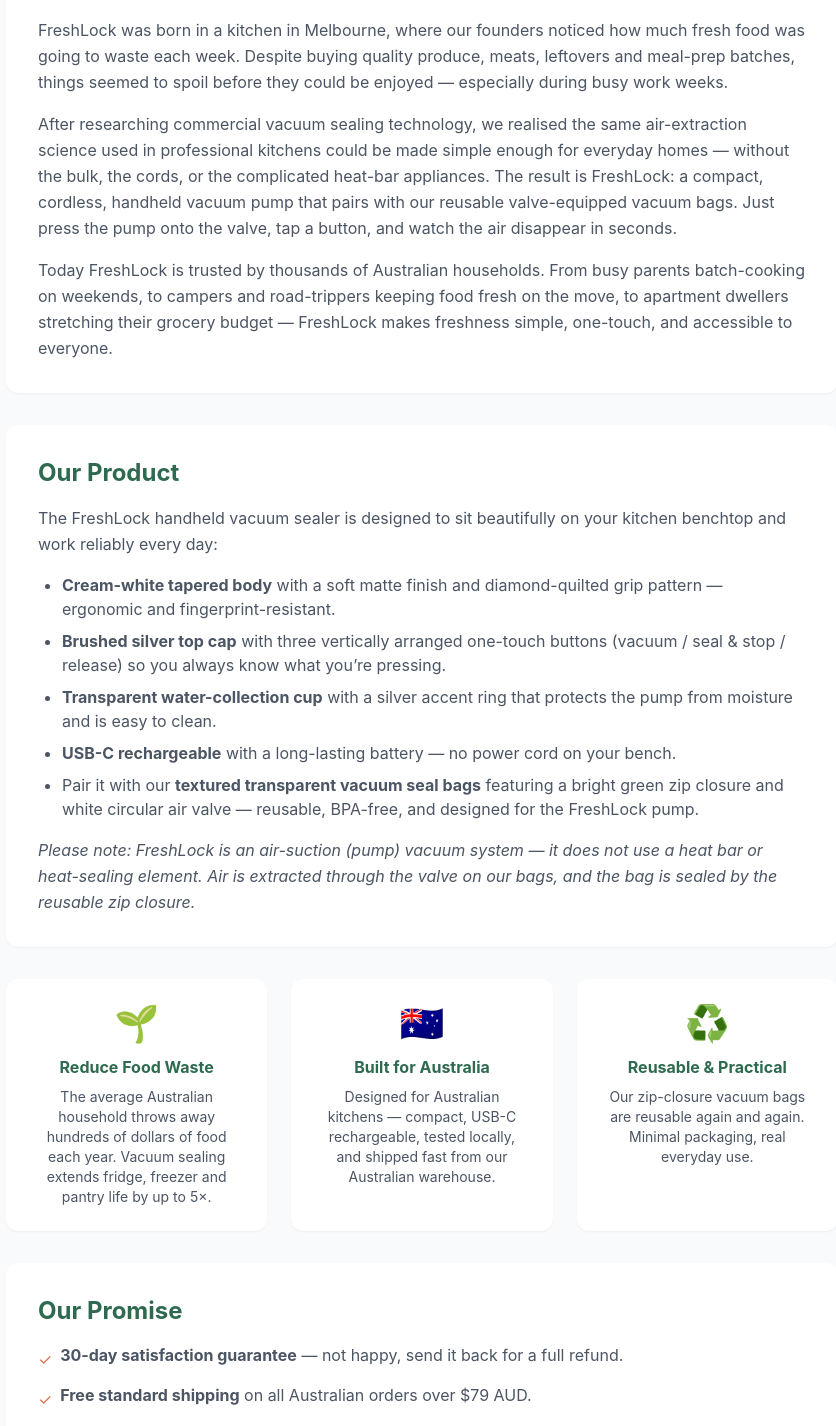
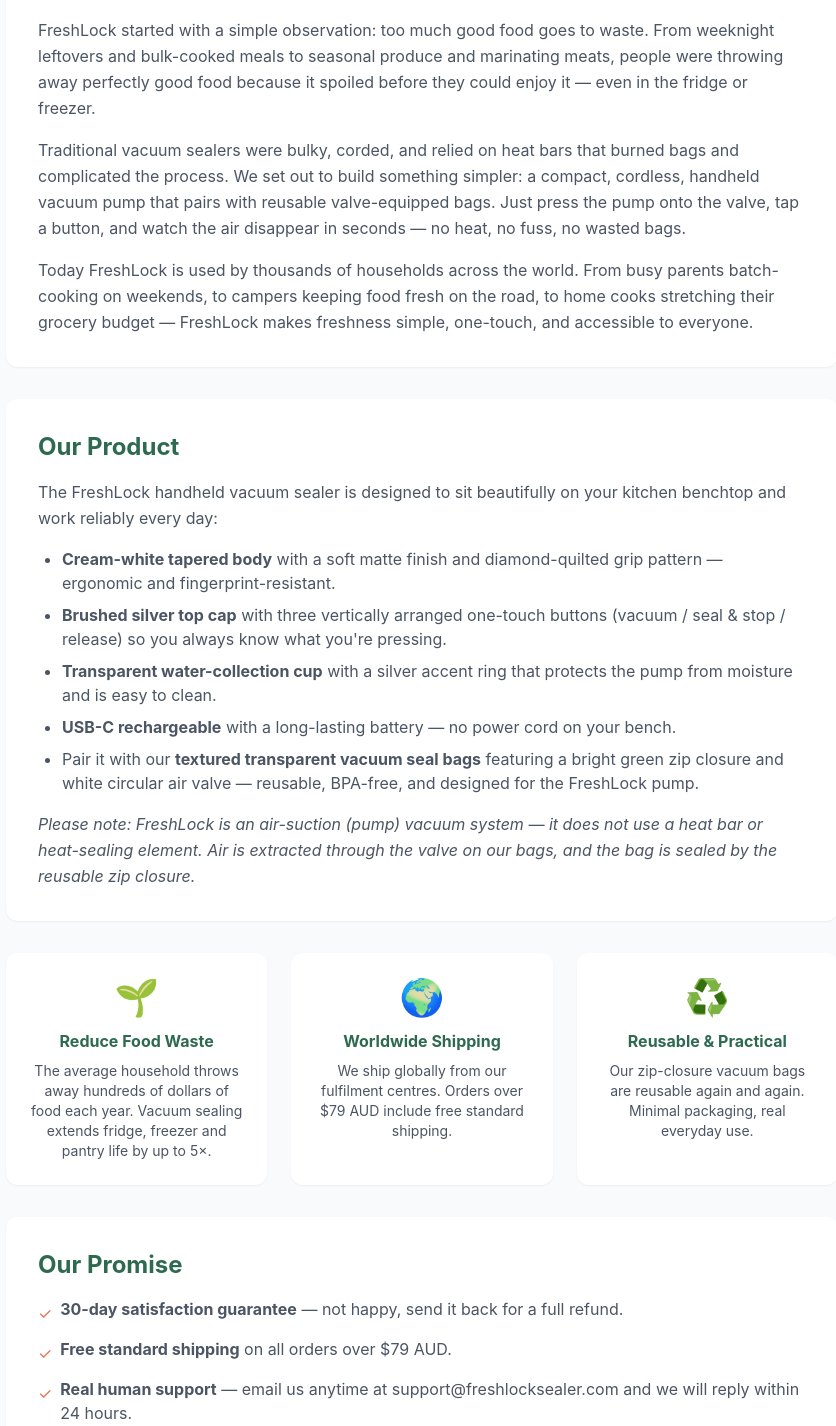
Before and after one commit to jasonyuan886/freshlock-store, a Next.js app: page /about in a window 1280 px wide. Shown: the part 351-1777 px from the top of the page, without its empty margins (218-1054 px from the left). Built offline with nearby package versions, Linux system fonts and the light colour scheme.

Commit message:
Rewrite About page: remove fake Melbourne/AU local brand story

```diff
--- a/app/about/page.tsx
+++ b/app/about/page.tsx
@@ -4,7 +4,7 @@ export default function AboutPage() {
       <div className="text-center mb-12">
         <h1 className="section-title">About FreshLock</h1>
         <p className="section-subtitle">
-          Helping Australian households waste less food, save money, and eat fresher — one vacuum-sealed bag at a time.
+          Helping households worldwide waste less food, save money, and eat fresher — one vacuum-sealed bag at a time.
         </p>
       </div>
 
@@ -12,13 +12,13 @@ export default function AboutPage() {
         <div className="bg-white rounded-xl p-8 shadow-sm mb-8">
           <h2 className="text-2xl font-bold text-primary mb-4">Our Story</h2>
           <p className="text-gray-600 leading-relaxed mb-4">
-            FreshLock was born in a kitchen in Melbourne, where our founders noticed how much fresh food was going to waste each week. Despite buying quality produce, meats, leftovers and meal-prep batches, things seemed to spoil before they could be enjoyed — especially during busy work weeks.
+            FreshLock started with a simple observation: too much good food goes to waste. From weeknight leftovers and bulk-cooked meals to seasonal produce and marinating meats, people were throwing away perfectly good food because it spoiled before they could enjoy it — even in the fridge or freezer.
           </p>
           <p className="text-gray-600 leading-relaxed mb-4">
-            After researching commercial vacuum sealing technology, we realised the same air-extraction science used in professional kitchens could be made simple enough for everyday homes — without the bulk, the cords, or the complicated heat-bar appliances. The result is FreshLock: a compact, cordless, handheld vacuum pump that pairs with our reusable valve-equipped vacuum bags. Just press the pump onto the valve, tap a button, and watch the air disappear in seconds.
+            Traditional vacuum sealers were bulky, corded, and relied on heat bars that burned bags and complicated the process. We set out to build something simpler: a compact, cordless, handheld vacuum pump that pairs with reusable valve-equipped bags. Just press the pump onto the valve, tap a button, and watch the air disappear in seconds — no heat, no fuss, no wasted bags.
           </p>
           <p className="text-gray-600 leading-relaxed">
-            Today FreshLock is trusted by thousands of Australian households. From busy parents batch-cooking on weekends, to campers and road-trippers keeping food fresh on the move, to apartment dwellers stretching their grocery budget — FreshLock makes freshness simple, one-touch, and accessible to everyone.
+            Today FreshLock is used by thousands of households across the world. From busy parents batch-cooking on weekends, to campers keeping food fresh on the road, to home cooks stretching their grocery budget — FreshLock makes freshness simple, one-touch, and accessible to everyone.
           </p>
         </div>
 
@@ -29,7 +29,7 @@ export default function AboutPage() {
           </p>
           <ul className="space-y-2 text-gray-600 list-disc pl-6">
             <li><strong>Cream-white tapered body</strong> with a soft matte finish and diamond-quilted grip pattern — ergonomic and fingerprint-resistant.</li>
-            <li><strong>Brushed silver top cap</strong> with three vertically arranged one-touch buttons (vacuum / seal &amp; stop / release) so you always know what you&rsquo;re pressing.</li>
+            <li><strong>Brushed silver top cap</strong> with three vertically arranged one-touch buttons (vacuum / seal & stop / release) so you always know what you're pressing.</li>
             <li><strong>Transparent water-collection cup</strong> with a silver accent ring that protects the pump from moisture and is easy to clean.</li>
             <li><strong>USB-C rechargeable</strong> with a long-lasting battery — no power cord on your bench.</li>
             <li>Pair it with our <strong>textured transparent vacuum seal bags</strong> featuring a bright green zip closure and white circular air valve — reusable, BPA-free, and designed for the FreshLock pump.</li>
@@ -41,8 +41,8 @@ export default function AboutPage() {
 
         <div className="grid md:grid-cols-3 gap-6 mb-8">
           {[
-            { icon: '🌱', title: 'Reduce Food Waste', text: 'The average Australian household throws away hundreds of dollars of food each year. Vacuum sealing extends fridge, freezer and pantry life by up to 5×.' },
-            { icon: '🇦🇺', title: 'Built for Australia', text: 'Designed for Australian kitchens — compact, USB-C rechargeable, tested locally, and shipped fast from our Australian warehouse.' },
+            { icon: '🌱', title: 'Reduce Food Waste', text: 'The average household throws away hundreds of dollars of food each year. Vacuum sealing extends fridge, freezer and pantry life by up to 5×.' },
+            { icon: '🌍', title: 'Worldwide Shipping', text: 'We ship globally from our fulfilment centres. Orders over $79 AUD include free standard shipping.' },
             { icon: '♻️', title: 'Reusable & Practical', text: 'Our zip-closure vacuum bags are reusable again and again. Minimal packaging, real everyday use.' },
           ].map((v) => (
             <div key={v.title} className="bg-white rounded-xl p-6 shadow-sm text-center">
@@ -62,7 +62,7 @@ export default function AboutPage() {
             </li>
             <li className="flex items-start gap-2">
               <span className="text-accent mt-1">✓</span>
-              <span><strong>Free standard shipping</strong> on all Australian orders over $79 AUD.</span>
+              <span><strong>Free standard shipping</strong> on all orders over $79 AUD.</span>
             </li>
             <li className="flex items-start gap-2">
               <span className="text-accent mt-1">✓</span>
@@ -70,7 +70,7 @@ export default function AboutPage() {
             </li>
             <li className="flex items-start gap-2">
               <span className="text-accent mt-1">✓</span>
-              <span><strong>1–2 year manufacturer warranty</strong> — every product is tested and backed by our Australian support team.</span>
+              <span><strong>1-year manufacturer warranty</strong> — every product is tested and backed by our dedicated support team.</span>
             </li>
           </ul>
         </div>
```
